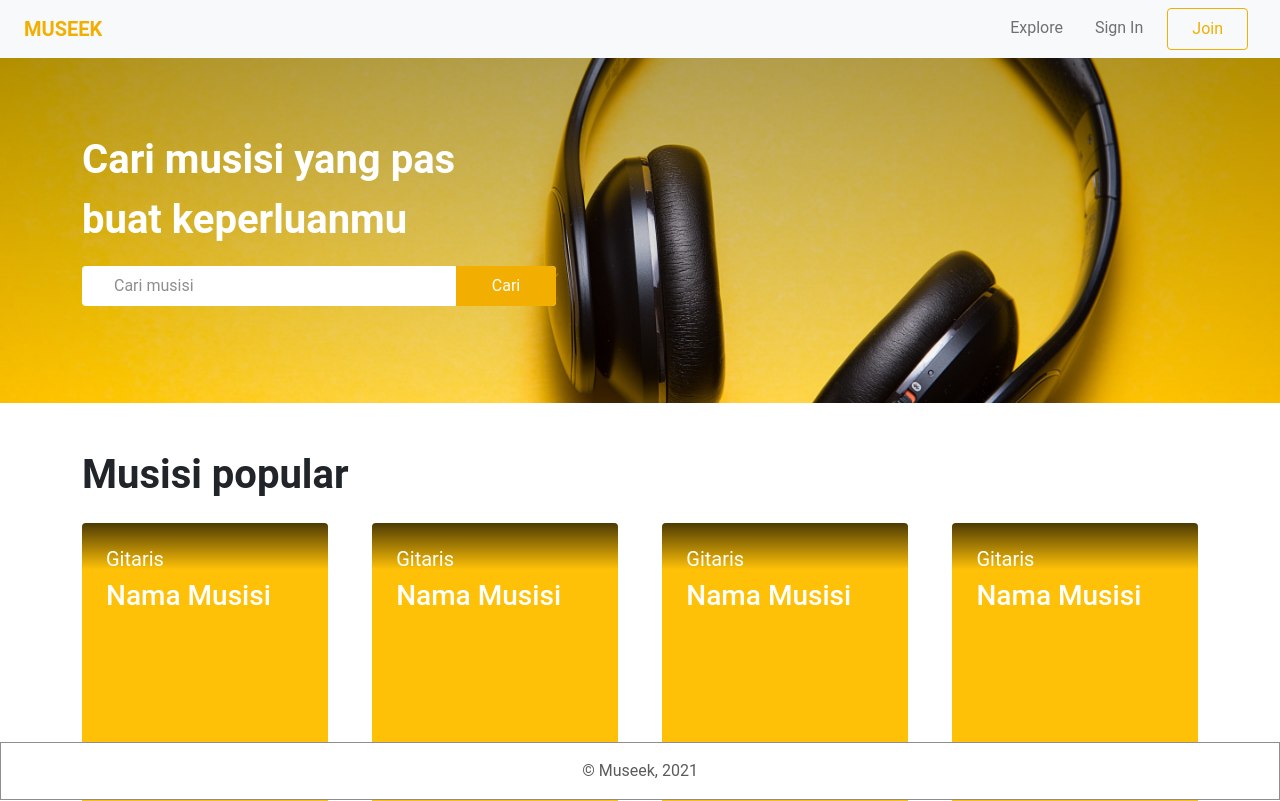
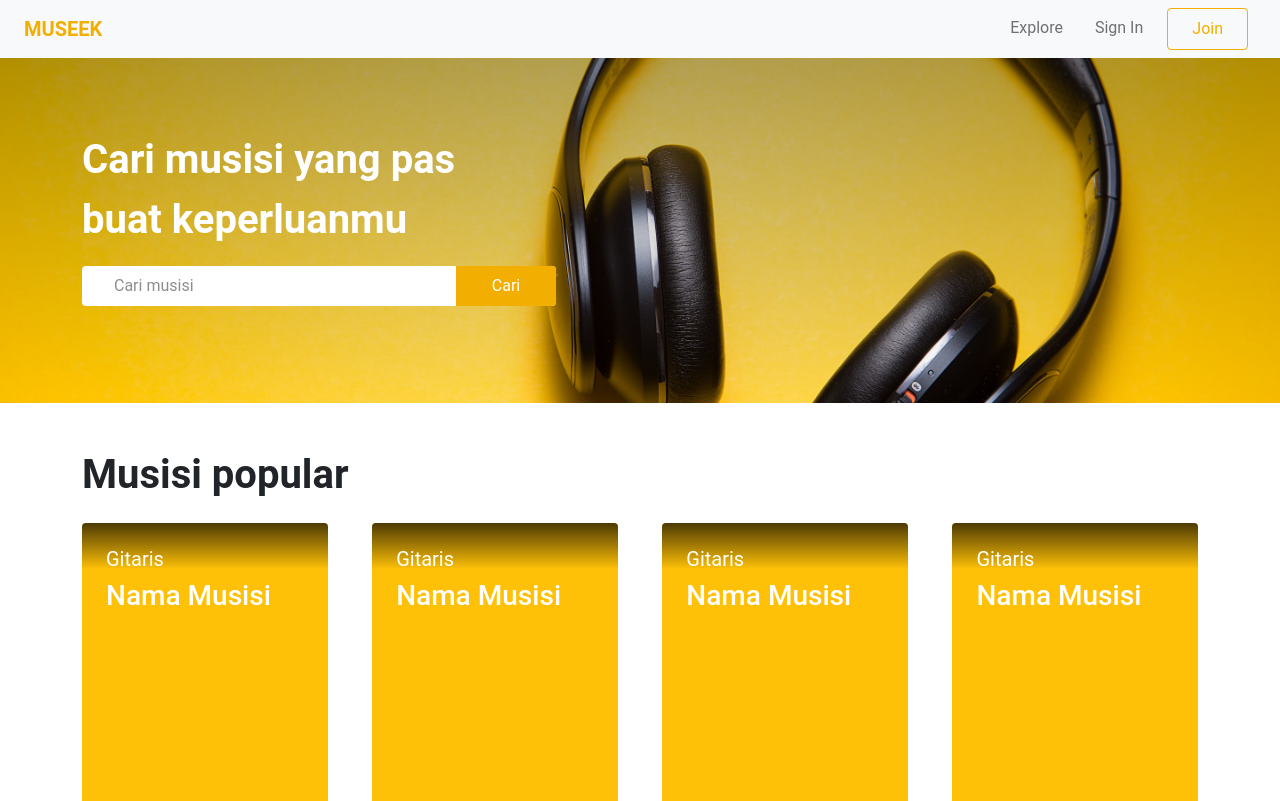
Before and after one commit to mugeki/museek, a React (Create React App) app: page / in a window 1280 px wide. Shown: the top 801 px of the page. Built offline with nearby package versions, Linux system fonts and the light colour scheme; some icons are missing.

Commit message:
changed footer to not sticky

```diff
--- a/src/components/Footer.js
+++ b/src/components/Footer.js
@@ -1,9 +1,6 @@
 export default function Footer() {
 	return (
-		<footer
-			className="bg-white fixed-bottom"
-			style={{ border: "1px solid #8F8D8D", zIndex: 1 }}
-		>
+		<footer className="bg-white p-2" style={{ border: "1px solid #8F8D8D" }}>
 			<p className="m-3 text-center" style={{ color: "#5B5B5B" }}>
 				&copy; Museek, 2021
 			</p>
--- a/src/index.css
+++ b/src/index.css
@@ -1,3 +1,9 @@
+html,
+body,
+#app,
+#app > div {
+	height: 100%;
+}
 body {
 	margin: 0;
 	font-family: "Roboto", "Oxygen", "Ubuntu", "Cantarell", "Fira Sans",
--- a/src/pages/Home/Home.js
+++ b/src/pages/Home/Home.js
@@ -6,7 +6,7 @@ import styles from "./Home.module.css";
 
 export default function Home() {
 	return (
-		<div className="pb-5">
+		<div className="pb-3">
 			<NavbarGuest />
 			<div className={styles.hero}>
 				<div className={`${styles.overlay} p-5`}>
```
